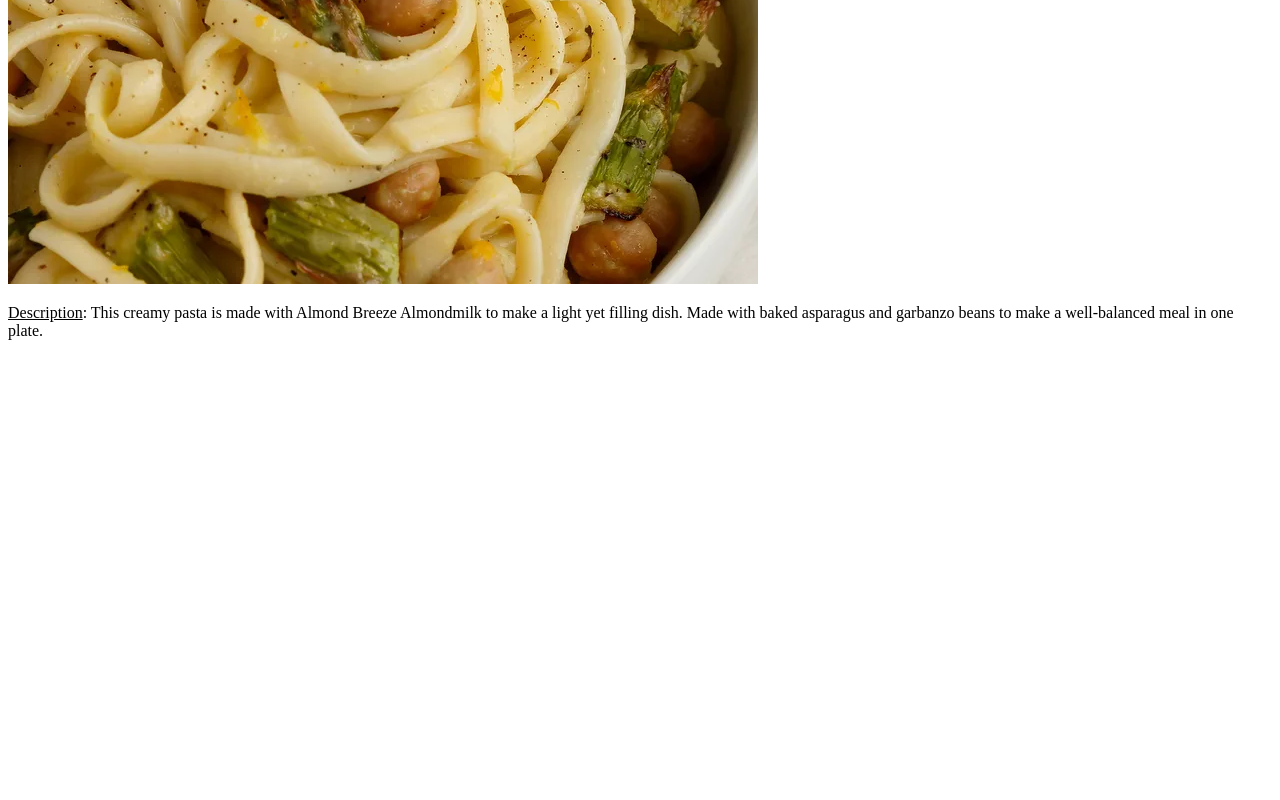
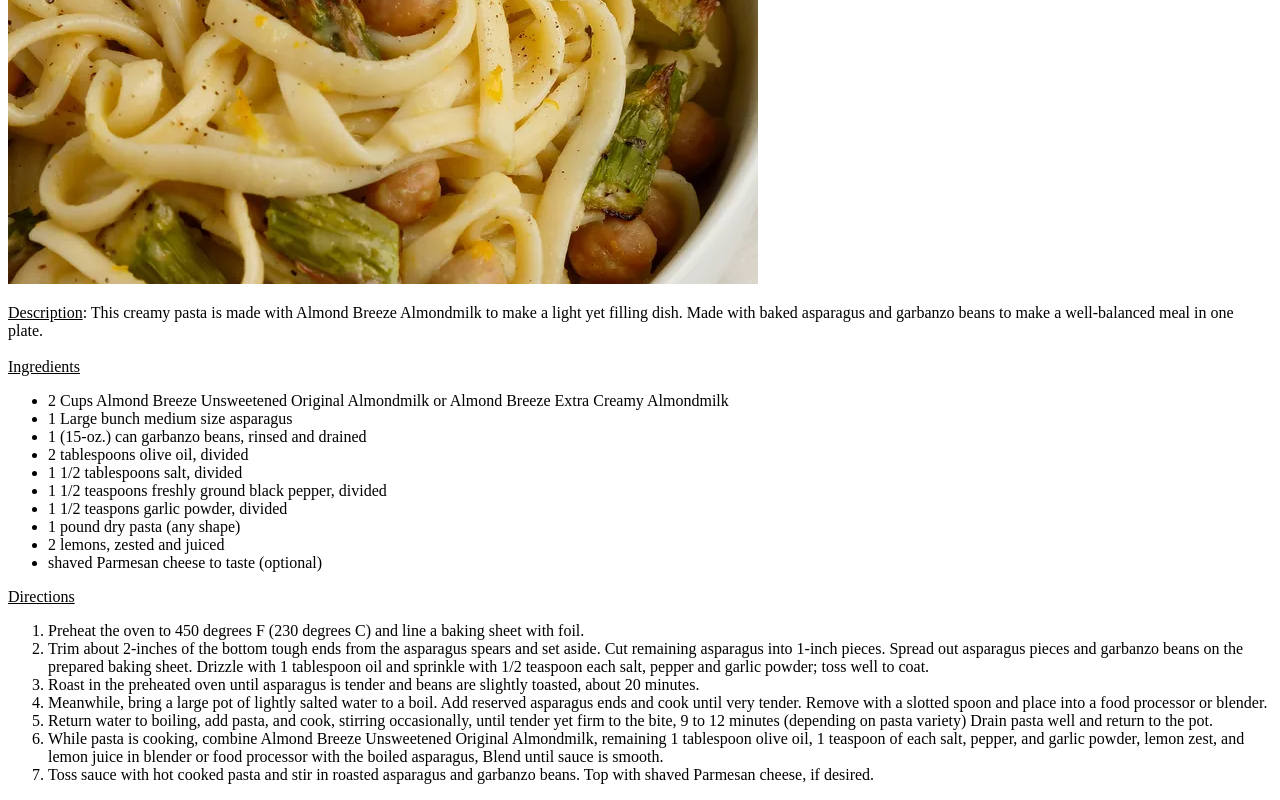
Before and after one commit to yvesHCBD/odin-recipes-v3, a plain HTML site: page recipes/pasta.html in a window 1280 px wide. Shown: the part 359-1159 px from the top of the page. Before the commit the page ends 800 px from the top, so only its background shows below. Drawn offline with Linux system fonts and the light colour scheme.

Commit message:
updated README.md, added ingredients and directions to pasta.html

```diff
--- a/recipes/pasta.html
+++ b/recipes/pasta.html
@@ -13,6 +13,46 @@
       <u>Description</u>: This creamy pasta is made with Almond Breeze
       Almondmilk to make a light yet filling dish. Made with baked asparagus and
       garbanzo beans to make a well-balanced meal in one plate.
+      <br />
+      <br />
+      <u>Ingredients</u>
+            <ul>
+                <li>2 Cups Almond Breeze Unsweetened Original Almondmilk or Almond
+                    Breeze Extra Creamy Almondmilk</li>
+                <li>1 Large bunch medium size asparagus</li>
+                <li>1 (15-oz.) can garbanzo beans, rinsed and drained</li>
+                <li>2 tablespoons olive oil, divided</li>
+                <li>1 1/2 tablespoons salt, divided</li>
+                <li>1 1/2 teaspoons freshly ground black pepper, divided</li>
+                <li>1 1/2 teaspons garlic powder, divided</li>
+                <li>1 pound dry pasta (any shape)</li>
+                <li>2 lemons, zested and juiced</li>
+                <li>shaved Parmesan cheese to taste (optional)</li>
+            </ul>
+        <u>Directions</u>
+            <ol>
+            <li> Preheat the oven to 450 degrees F (230 degrees C) and
+                line a baking sheet with foil.</li>
+            <li> Trim about 2-inches of the bottom tough ends from the asparagus
+                spears and set aside. Cut remaining asparagus into 1-inch pieces.
+                Spread out asparagus pieces and garbanzo beans on the prepared
+                baking sheet. Drizzle with 1 tablespoon oil and sprinkle with 1/2
+                teaspoon each salt, pepper and garlic powder; toss well to coat.</li>
+            <li>Roast in the preheated oven until asparagus is tender and beans are
+                    slightly toasted, about 20 minutes.</li>
+            <li>Meanwhile, bring a large pot of lightly salted water to a boil. Add
+                reserved asparagus ends and cook until very tender. Remove with a slotted
+                spoon and place into a food processor or blender.</li>
+            <li>Return water to boiling, add pasta, and cook, stirring occasionally,
+                until tender yet firm to the bite, 9 to 12 minutes (depending on pasta
+                variety) Drain pasta well and return to the pot.</li>
+            <li>While pasta is cooking, combine Almond Breeze Unsweetened Original
+                Almondmilk, remaining 1 tablespoon olive oil, 1 teaspoon of each salt,
+                pepper, and garlic powder, lemon zest, and lemon juice in blender or food
+                processor with the boiled asparagus, Blend until sauce is smooth.</li>
+            <li>Toss sauce with hot cooked pasta and stir in roasted asparagus and
+                garbanzo beans. Top with shaved Parmesan cheese, if desired. </li>
+        </ol>
     </p>
   </head>
 </html>
```
Also changed, not shown: index.html (+9 -1 lines), 1 other file.
